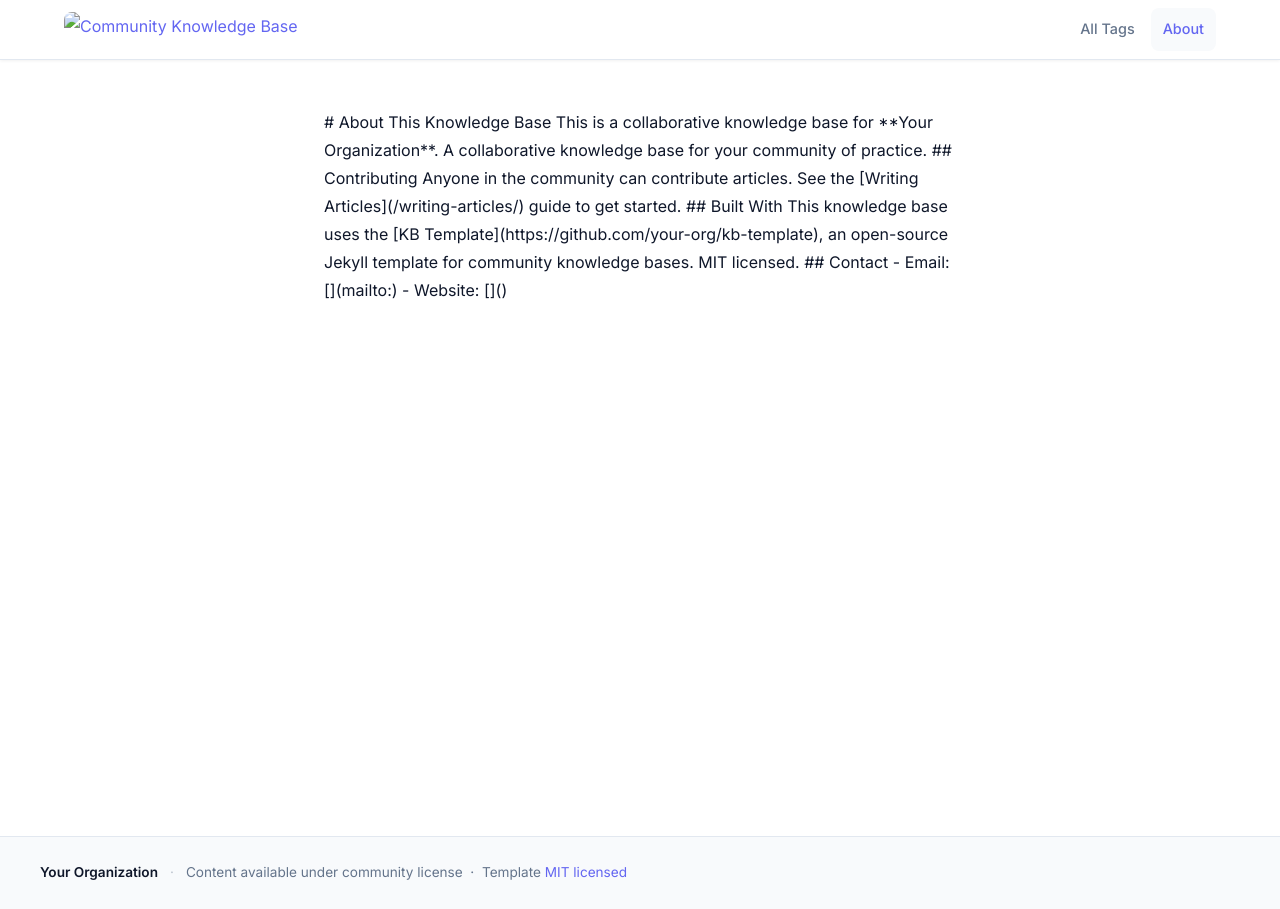
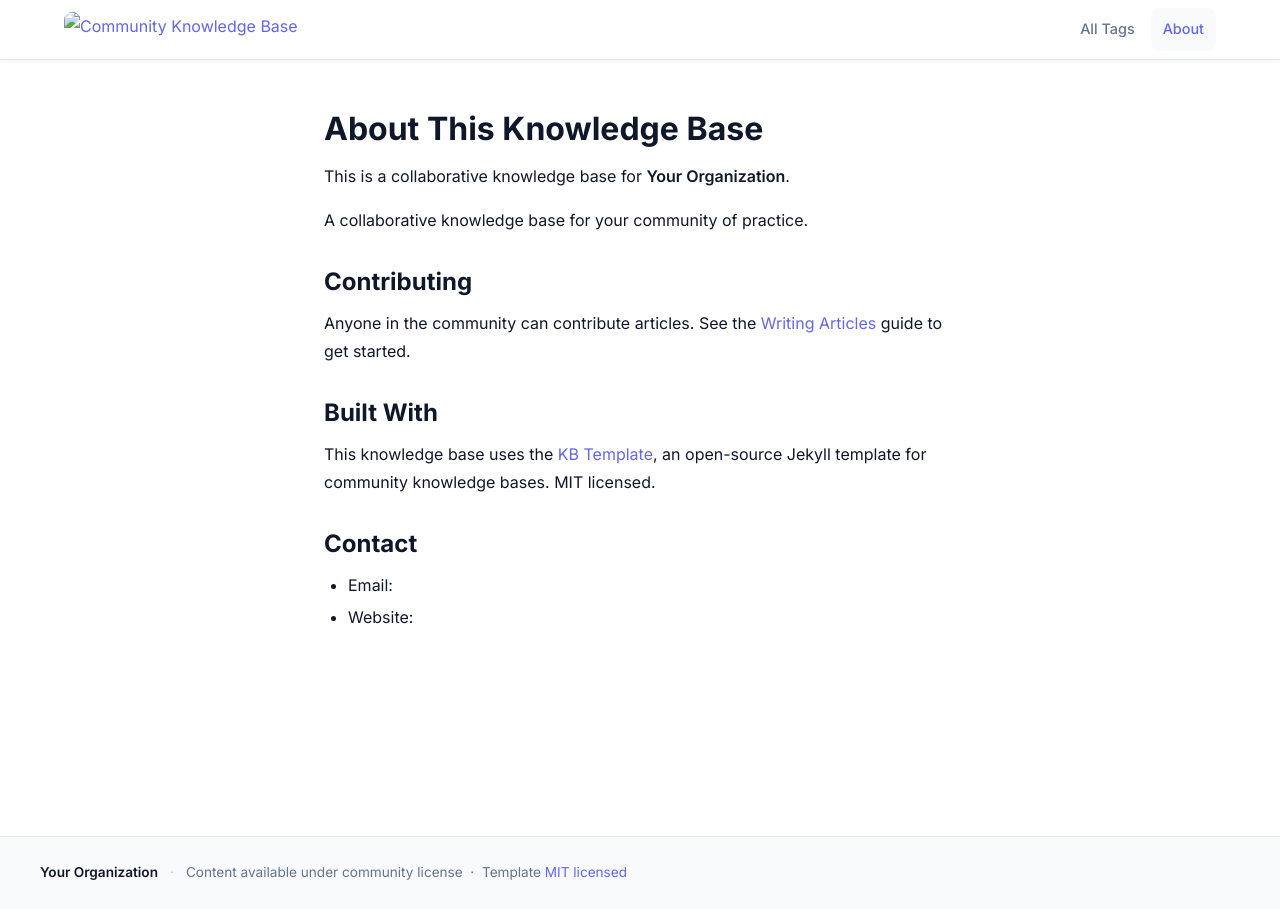
Before and after one commit to jduckles/kb-template, a Jekyll site: the page built from pages/about.md, in a window 1280 px wide. Built offline with Jekyll 4.4.1, drawn with Linux system fonts in a browser that asks for light colours.

Commit message:
fix: render Markdown in about page
Kramdown requires markdown="1" on HTML block elements to parse Markdown
inside them. Replaced the inline-styled div with a .prose-page class
(defined in _layout.scss) and added the attribute.

```diff
--- a/_sass/_layout.scss
+++ b/_sass/_layout.scss
@@ -137,6 +137,12 @@
 
 .home-content {
   max-width: $max-width;
+  margin: 0 auto;
+  padding: $sp12 $sp6;
+}
+
+.prose-page {
+  max-width: 680px;
   margin: 0 auto;
   padding: $sp12 $sp6;
 }
--- a/pages/about.md
+++ b/pages/about.md
@@ -3,7 +3,7 @@ layout: default
 title: About
 permalink: /about/
 ---
-<div style="max-width: 680px; margin: 0 auto; padding: 3rem 1.5rem;">
+<div class="prose-page" markdown="1">
 
 # About This Knowledge Base
 
```
